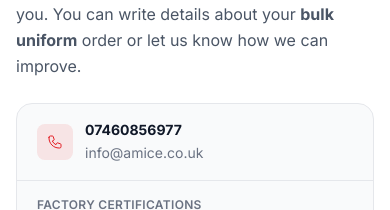
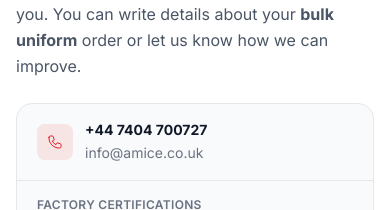
Before and after one commit to nextone9710-dev/amica, a React (Vite) app: page /contact in a window 390 px wide. Shown: the part 942-1152 px from the top of the page. Built offline with nearby package versions, Linux system fonts and the light colour scheme; a web font is replaced by a local one.

Commit message:
Update contact phone number format

```diff
--- a/src/components/ContactPage.tsx
+++ b/src/components/ContactPage.tsx
@@ -239,10 +239,10 @@ export default function ContactPage() {
                   </div>
                   <div>
                     <a
-                      href="tel:07460856977"
+                      href="tel:+447404700727"
                       className="text-sm font-bold text-gray-900 hover:text-primary transition-colors block"
                     >
-                      07460856977
+                      +44 7404 700727
                     </a>
                     <a
                       href={`mailto:${companyInfo.email}`}
```
